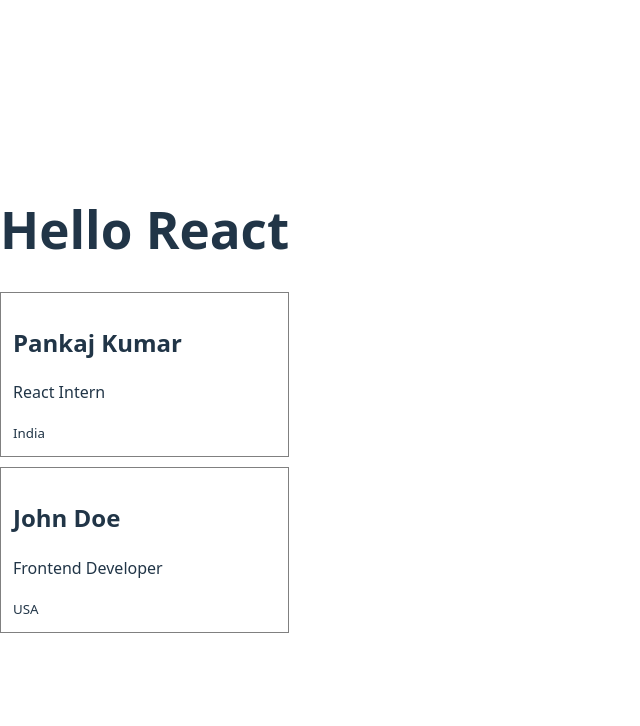
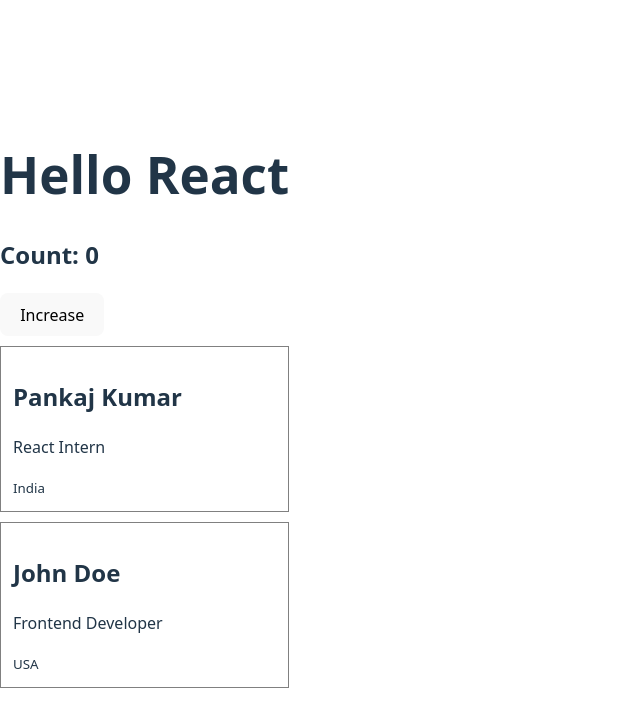
Before and after one commit to pankajchawla5254-glitch/react-bootcamp, a React (Vite) app: page / in a window 1280 px wide. Shown: the top 726 px of the page, without its empty margins (0-640 px from the left). Built offline with nearby package versions, Linux system fonts and the light colour scheme.

Commit message:
day3 useState counter

```diff
--- a/src/App.jsx
+++ b/src/App.jsx
@@ -1,9 +1,18 @@
+import { useState } from "react";
 import Profile from "./components/Profile";
 
 function App() {
+  const [count, setCount] = useState(0)
+
   return (
     <div>
       <h1>Hello React</h1>
+
+      <h2>Count: {count}</h2>
+
+      <button onClick={()=> setCount(count+1)}>
+        Increase
+      </button>
 
       <Profile name="Pankaj Kumar" role="React Intern" location="India" />
 
```
